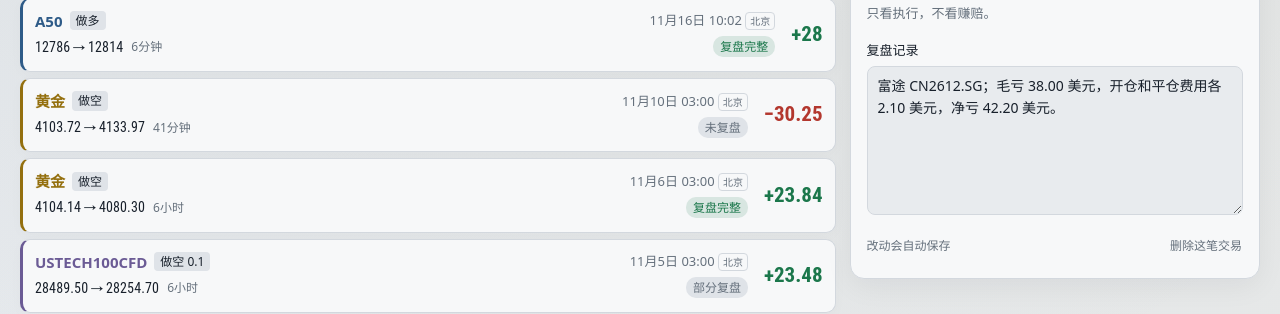
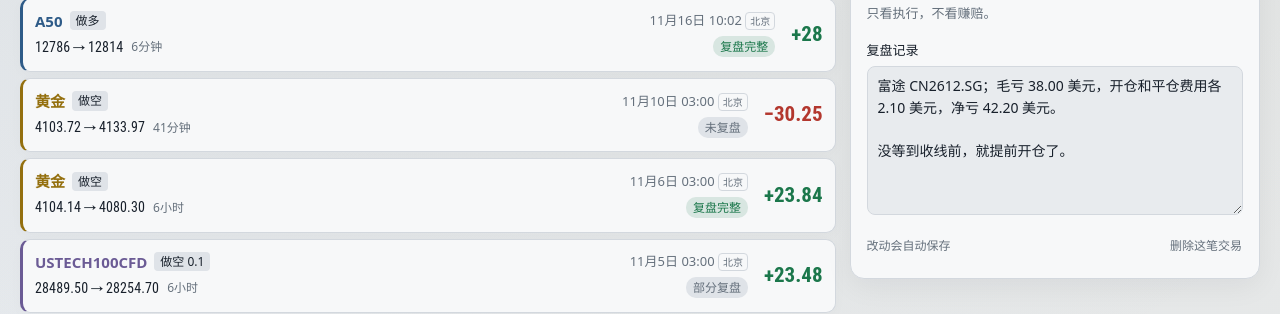
Before and after one commit to honeynickjohnyardley-art/jiaoyi, a plain HTML site: page fupan.html in a window 1280 px wide. Shown: the part 809-1123 px from the top of the page. Drawn offline with Linux system fonts and the light colour scheme.

Commit message:
Add entry-timing review to Nov 27 A50 trade

```diff
--- a/fupan.html
+++ b/fupan.html
@@ -394,7 +394,7 @@ const SEED_REV="20261116065615-49";
 const RELEASE_TRADE_REV="20261116065615-49";
 const RELEASE_TRADES={
   "A50-20261124105200":{"market":"A50","marketName":"A50指数期货 CN2612.SG","side":"short","qty":1,"openTime":"2026-11-24 10:52:00","closeTime":"2026-11-24 11:04:34","openPrice":12660,"closePrice":12628,"pnl":27.8,"source":"manual","tz":"北京","note":{"tags":[],"text":"富途 CN2612.SG；开平仓流程测试。毛利 32.00 美元，开仓和平仓费用各 2.10 美元，净利 27.80 美元。","lesson":"","tp":null,"sl":null,"after":"","riskAmount":null,"execution":"","afterVerified":false}},
-  "A50-20261127133820":{"market":"A50","marketName":"A50指数期货 CN2612.SG","side":"short","qty":1,"openTime":"2026-11-27 13:38:20","closeTime":"2026-11-27 13:40:44","openPrice":12905,"closePrice":12943,"pnl":-42.2,"source":"manual","tz":"北京","note":{"tags":[],"text":"富途 CN2612.SG；毛亏 38.00 美元，开仓和平仓费用各 2.10 美元，净亏 42.20 美元。","lesson":"","tp":null,"sl":null,"after":"","riskAmount":null,"execution":"","afterVerified":false}}
+  "A50-20261127133820":{"market":"A50","marketName":"A50指数期货 CN2612.SG","side":"short","qty":1,"openTime":"2026-11-27 13:38:20","closeTime":"2026-11-27 13:40:44","openPrice":12905,"closePrice":12943,"pnl":-42.2,"source":"manual","tz":"北京","note":{"tags":[],"text":"富途 CN2612.SG；毛亏 38.00 美元，开仓和平仓费用各 2.10 美元，净亏 42.20 美元。\n\n没等到收线前，就提前开仓了。","lesson":"","tp":null,"sl":null,"after":"","riskAmount":null,"execution":"","afterVerified":false}}
 };
 const S={ready:false,trades:new Map(),mk:"ALL",side:"ALL",view:"list",onlyTodo:false,openId:null,drafts:{},mode:"local",db:null,dl:null,
   fileHandle:null,fileName:"",fileSaveTimer:null,fileSaving:false,fileDirty:false,curveView:null};
@@ -451,15 +451,37 @@ function applyReleaseTrades(){
     const key="fupan-release-applied-"+id;
     try{
       if(localStorage.getItem(key)==="yes")continue;
-      const match=[...S.trades.values()].some(t=>t.market===r.market&&t.side===r.side&&
-        t.openTime===r.openTime&&t.closeTime===r.closeTime&&+t.qty===r.qty&&
-        +t.openPrice===r.openPrice&&+t.closePrice===r.closePrice);
+      const match=[...S.trades.values()].some(t=>sameReleaseFill(t,r));
       if(match||S.trades.has(id)){localStorage.setItem(key,"yes");continue}
       S.trades.set(id,r);added=true;
       if(lsSave(S.trades,false)){try{localStorage.setItem(key,"yes")}catch(e){}}
     }catch(e){}
   }
   return added;
+}
+function sameReleaseFill(t,r){
+  return t.market===r.market&&t.side===r.side&&t.openTime===r.openTime&&t.closeTime===r.closeTime&&
+    +t.qty===r.qty&&+t.openPrice===r.openPrice&&+t.closePrice===r.closePrice;
+}
+function applyNov27Review(){
+  if(SEED_REV!==RELEASE_TRADE_REV)return false;
+  const key="fupan-review-applied-A50-20261127133820-v1", line="没等到收线前，就提前开仓了。";
+  const release=RELEASE_TRADES["A50-20261127133820"];
+  try{
+    if(localStorage.getItem(key)==="yes")return false;
+    const row=[...S.trades].find(([,t])=>sameReleaseFill(t,release));
+    if(!row)return false;
+    const [id,t]=row,n=t.note||{},text=String(n.text??"");
+    if(text.includes(line)||String(n.lesson??"").includes(line)){
+      localStorage.setItem(key,"yes");return false;
+    }
+    const next=new Map(S.trades);
+    next.set(id,{...t,note:{...emptyNote(),...n,text:[text,line].filter(Boolean).join("\n\n")}});
+    if(!lsSave(next,false))return false;
+    S.trades=next;
+    try{localStorage.setItem(key,"yes")}catch(e){}
+    return true;
+  }catch(e){return false}
 }
 function lsSave(trades=S.trades, schedule=true){
   try{localStorage.setItem(LS,JSON.stringify(Object.fromEntries(trades)))}catch(e){toast("浏览器存储不可用，本次修改不会保留");return false}
@@ -662,6 +684,7 @@ async function boot(){
     bootStage("正在检查数据文件");
     await restoreDataHandle();
     applyReleaseTrades();
+    applyNov27Review();
     if(await checkMarketMigration())scheduleDataFileSave(800);
     bootStage("正在生成复盘统计");
     S.ready=true;render();
```
